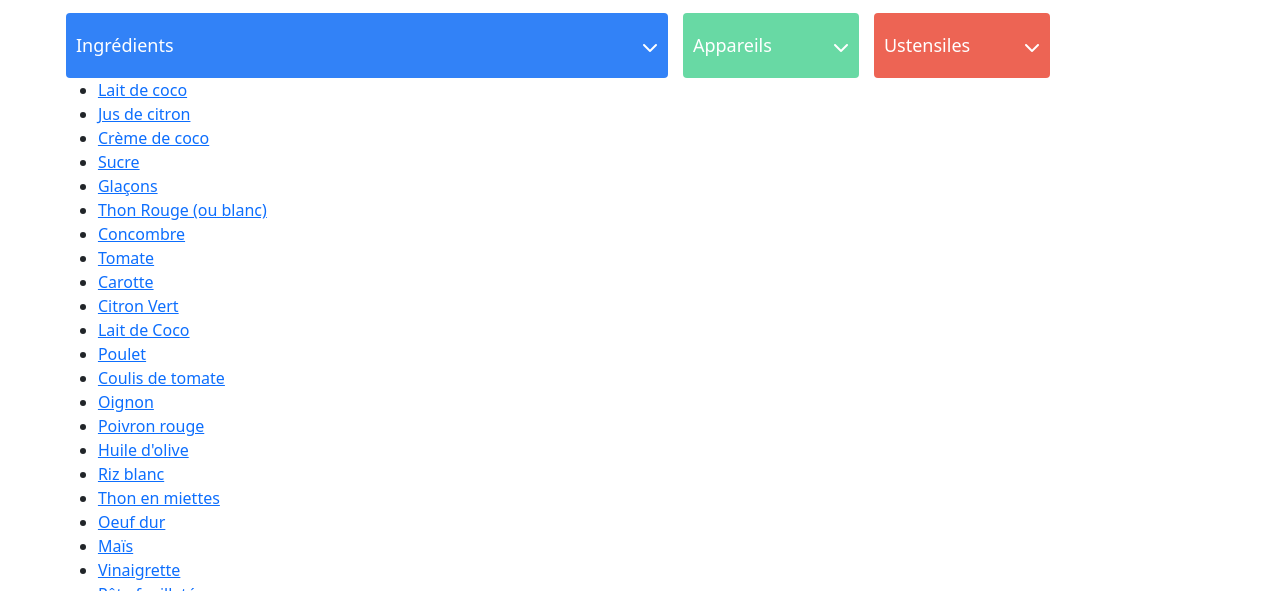
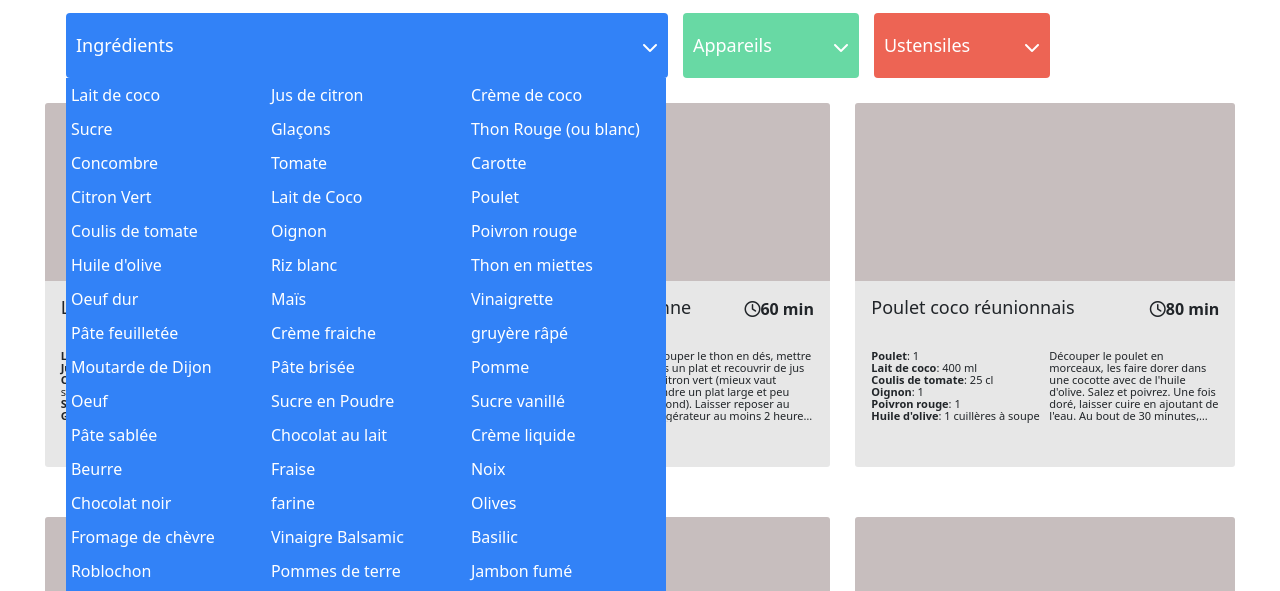
Before and after one commit to totodej/ThomasDejardins_7_14022022, a plain HTML site: page index.html in a window 1280 px wide. Both pictures are taken after a click on the button 223 px from the left and 233 px from the top of the page. Shown: the part 188-779 px from the top of the page. Drawn offline with nearby package versions, Linux system fonts and the light colour scheme.

Commit message:
feat(css): add css for the lists

```diff
--- a/css/style.css
+++ b/css/style.css
@@ -92,6 +92,39 @@ header img {
     position: relative;
 }
 
+
+#ingredients-list, #appliances-list, #ustensils-list {
+    display: none;
+    list-style-type: none;
+    padding: 0px;
+    color: white;
+    grid-template-columns: repeat(3, 200px);
+    position: absolute;
+}
+
+#ingredients-list {
+    background-color: #3282F7;
+}
+
+#appliances-list {
+    background-color: #68D9A4;
+    margin-left: 15px;
+}
+
+#ustensils-list {
+    background-color: #ED6454;
+    margin-left: 15px;
+}
+
+#ingredients-list li, #appliances-list li, #ustensils-list li {
+    padding: 5px;
+}
+
+#ingredients-list li a, #appliances-list li a, #ustensils-list li a {
+    color: white;
+    text-decoration: none;
+}
+
 /******************************************************/
 
 #cards {
```
